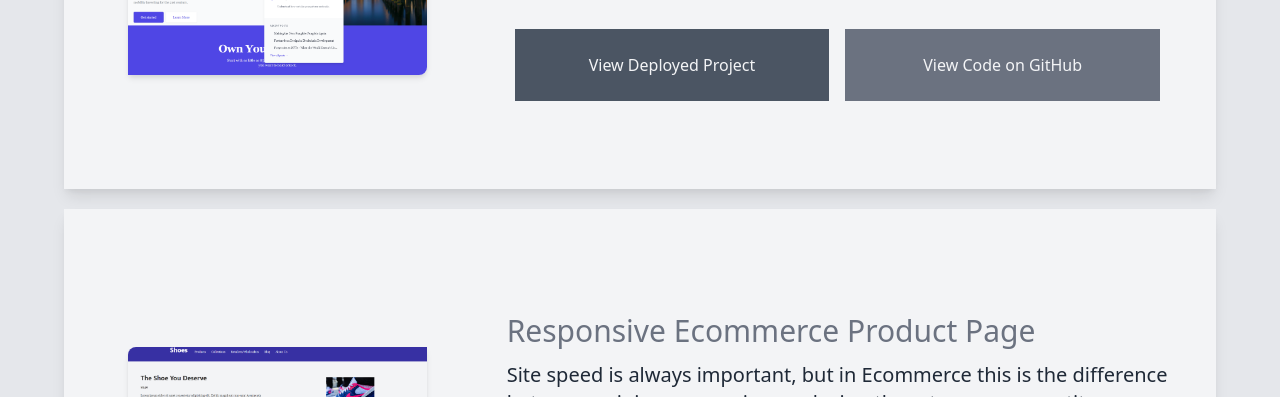
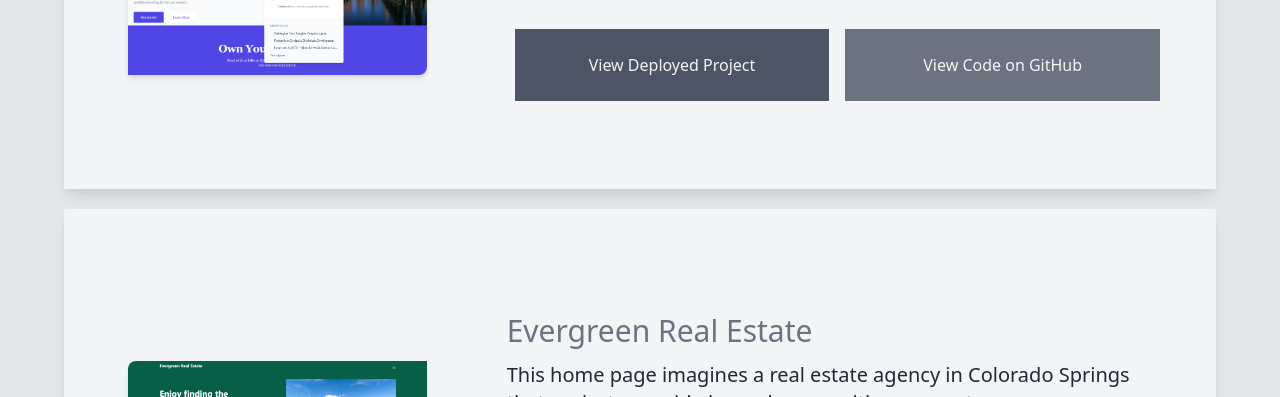
Before and after one commit to AndrewKepson/portfolio, a Gatsby site: page /development in a window 1280 px wide. Shown: the part 403-800 px from the top of the page. Built offline with nearby package versions, Linux system fonts and the light colour scheme; Gatsby itself is replaced by a stand-in of ours.

Commit message:
Updating portfolio with landing page project

```diff
--- a/src/data/codeProjectsPortfolio.js
+++ b/src/data/codeProjectsPortfolio.js
@@ -10,15 +10,15 @@ export const CodePortfolio = [
     altText: 'Arcane Realty Investors landing page',
   },
   {
-    project: 'Responsive Ecommerce Product Page',
+    project: 'Evergreen Real Estate',
     github:
-      'https://github.com/AndrewKepson/Tailwind-Landing-Pages/blob/master/src/pages/shoe-landing-page-1.js',
+      'https://github.com/AndrewKepson/Tailwind-Landing-Pages/blob/master/src/pages/evergreen-real-estate.js',
     deployment:
-      'https://xenodochial-hamilton-5bed45.netlify.app/shoe-landing-page-1/',
+      'https://xenodochial-hamilton-5bed45.netlify.app/evergreen-real-estate',
     description:
-      'Site speed is always important, but in Ecommerce this is the difference between gaining conversions or losing them to your competitor.',
-    photo: 'shoe-landing-page-1',
-    altText: 'Responsive ecommerce product page built with Gatsby.js',
+      'This home page imagines a real estate agency in Colorado Springs that seeks to provide home buyers with answers to common questions while driving them to convert by joining their email list.',
+    photo: 'evergreen-real-estate',
+    altText: 'Evergreen Real Estate Front Page',
   },
   {
     project: 'IT Logging Application',
@@ -40,15 +40,6 @@ export const CodePortfolio = [
     altText: 'Employee management application built with React.js',
   },
   {
-    project: 'Interplanetary Travel Planner',
-    github: 'https://github.com/AndrewKepson/interplanetary-travel-planner',
-    deployment: 'https://interplanetarytravel.space/',
-    description:
-      'Book your first flight to space on the Interplanetary Travel Planner! This full stack web application was built with Express.js, MySQL (Sequelize), and Handlebars.js.',
-    photo: 'Interplanetary-Travel-Planner',
-    altText: 'Interplanetary Travel Planner Full Stack Web Application',
-  },
-  {
     project: 'Note Taking Application',
     github: 'https://github.com/AndrewKepson/note-taker-app-express',
     deployment: 'https://whispering-anchorage-31312.herokuapp.com/',
```
Also changed, not shown: src/images/development-project-images/1482718356.svg (added), src/images/development-project-images/evergreen-real-estate.png (added).
